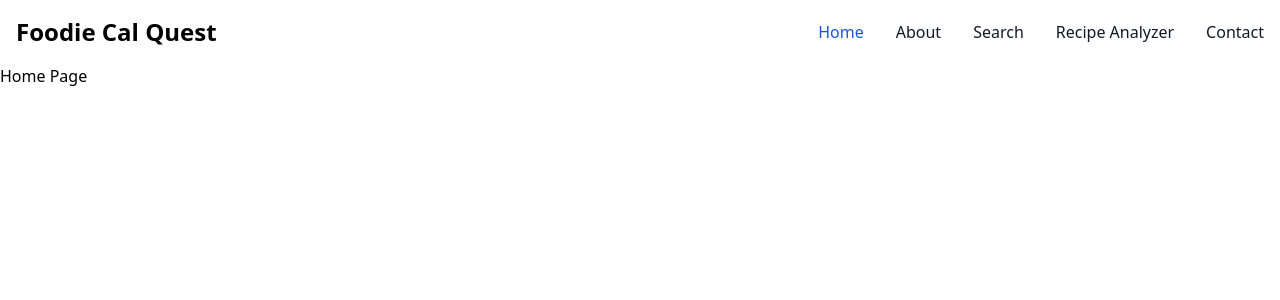
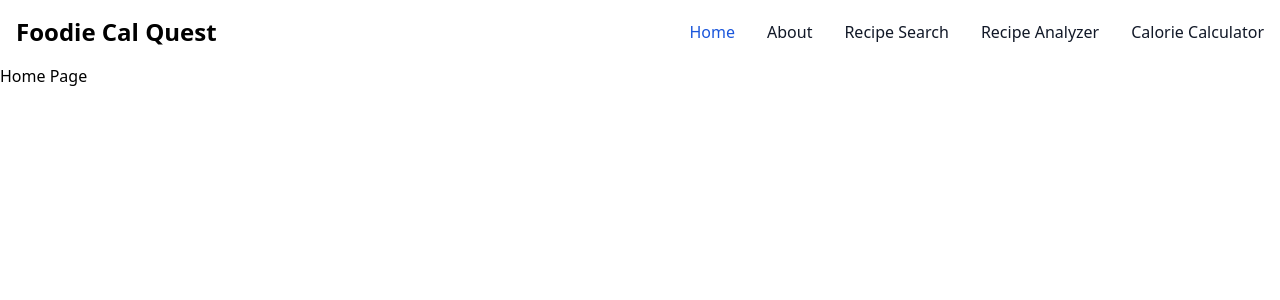
Before and after one commit to MichalTrostowiecki/foodie-cal-quest, a React (Vite) app in the folder foodie-cal-quest/: page / in a window 1280 px wide. Shown: the top 300 px of the page. Built offline with nearby package versions, Linux system fonts and the light colour scheme.

Commit message:
NavLinks now implemented and routed to relevant pages. RecipeSearch component added but not completed.

```diff
--- a/foodie-cal-quest/src/App.jsx
+++ b/foodie-cal-quest/src/App.jsx
@@ -3,6 +3,7 @@ import { BrowserRouter as Router, Routes, Route } from 'react-router-dom';
 import RecipeAnalysis from './components/RecipeAnalysis';
 import Home from './components/HomePage';
 import CaloriesCalPage from './components/CaloriesCalPage';
+import RecipeSearch from './components/RecipeSearch';
 import Navbar from './components/Navbar';
 
 function App() {
@@ -15,6 +16,7 @@ function App() {
 					<Route path='/' element={<Home />} />
 					<Route path='recipe-analysis' element={<RecipeAnalysis />} />
 					<Route path='calories-calculation' element={<CaloriesCalPage />} />
+					<Route path='recipe-search' element={<RecipeSearch />} />
 				</Routes>
 
 			</Router>
--- a/foodie-cal-quest/src/components/Navbar/index.jsx
+++ b/foodie-cal-quest/src/components/Navbar/index.jsx
@@ -1,5 +1,4 @@
 import React, { useState } from "react";
-import RecipeAnalysis from "../RecipeAnalysis";
 import { NavLink } from "react-router-dom";
 
 const Navbar = () => {
@@ -31,16 +30,17 @@ const Navbar = () => {
                 </li>
                 <li>
                 <a href="#" className="block py-2 px-3 text-gray-900 rounded hover:bg-gray-100 md:hover:bg-transparent md:border-0 md:hover:text-blue-700 md:p-0 dark:text-white md:dark:hover:text-blue-500 dark:hover:bg-gray-700 dark:hover:text-white md:dark:hover:bg-transparent">About</a>
-
                 </li>
-                <li>
-                <a href="#" className="block py-2 px-3 text-gray-900 rounded hover:bg-gray-100 md:hover:bg-transparent md:border-0 md:hover:text-blue-700 md:p-0 dark:text-white md:dark:hover:text-blue-500 dark:hover:bg-gray-700 dark:hover:text-white md:dark:hover:bg-transparent">Search</a>
+                <li
+                className="block py-2 px-3 text-gray-900 rounded hover:bg-gray-100 md:hover:bg-transparent md:border-0 md:hover:text-blue-700 md:p-0 dark:text-white md:dark:hover:text-blue-500 dark:hover:bg-gray-700 dark:hover:text-white md:dark:hover:bg-transparent">
+                <NavLink to='recipe-search'>Recipe Search</NavLink>
                 </li>
                 <li
                 className="block py-2 px-3 text-gray-900 rounded hover:bg-gray-100 md:hover:bg-transparent md:border-0 md:hover:text-blue-700 md:p-0 dark:text-white md:dark:hover:text-blue-500 dark:hover:bg-gray-700 dark:hover:text-white md:dark:hover:bg-transparent"><NavLink to='recipe-analysis' >Recipe Analyzer</NavLink>
                 </li>
-                <li>
-                <a href="#" className="block py-2 px-3 text-gray-900 rounded hover:bg-gray-100 md:hover:bg-transparent md:border-0 md:hover:text-blue-700 md:p-0 dark:text-white md:dark:hover:text-blue-500 dark:hover:bg-gray-700 dark:hover:text-white md:dark:hover:bg-transparent">Contact</a>
+                <li
+                className="block py-2 px-3 text-gray-900 rounded hover:bg-gray-100 md:hover:bg-transparent md:border-0 md:hover:text-blue-700 md:p-0 dark:text-white md:dark:hover:text-blue-500 dark:hover:bg-gray-700 dark:hover:text-white md:dark:hover:bg-transparent">
+                <NavLink to='calories-calculation'>Calorie Calculator</NavLink>
                 </li>
             </ul>
             </div>
```
